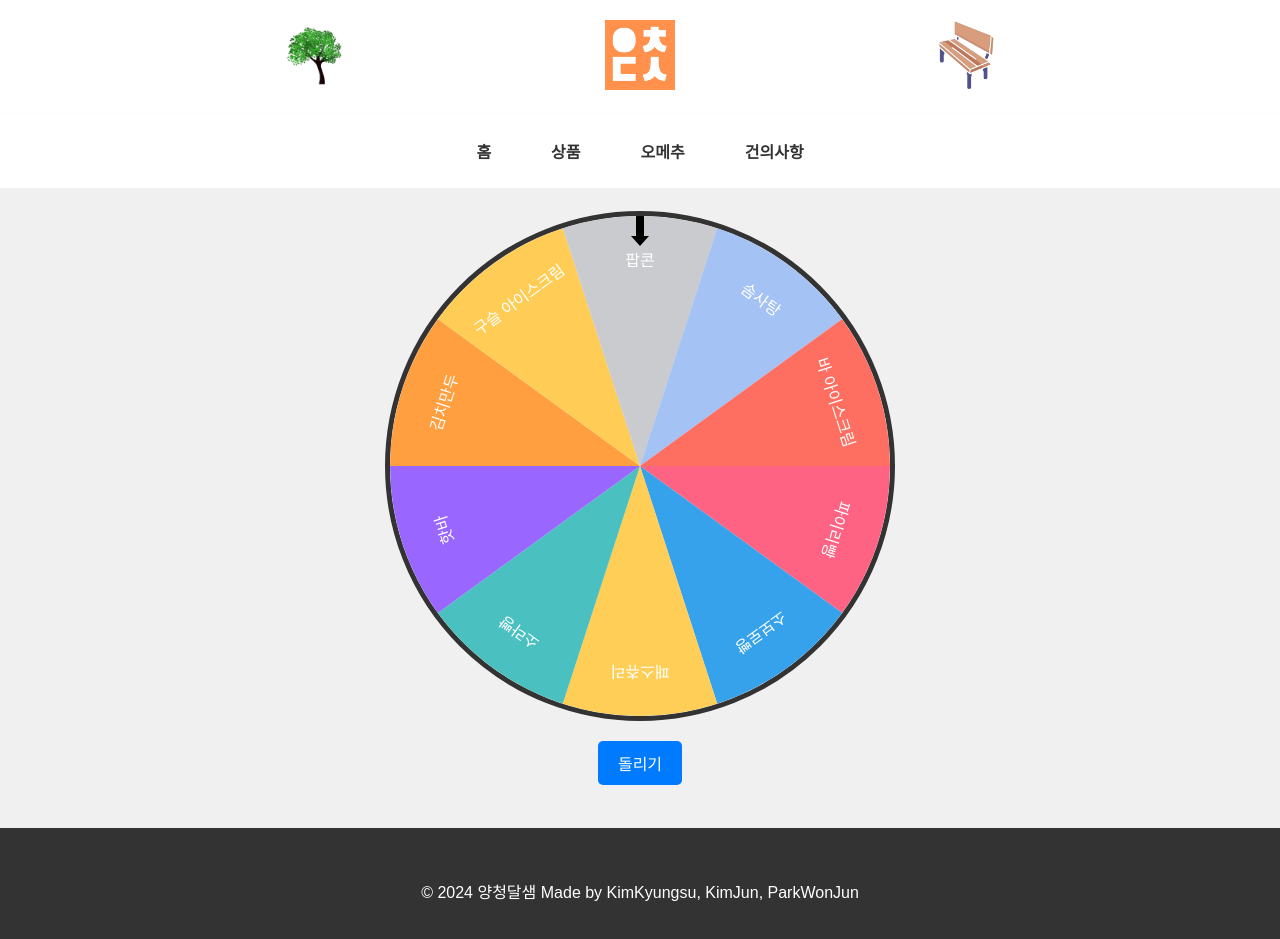
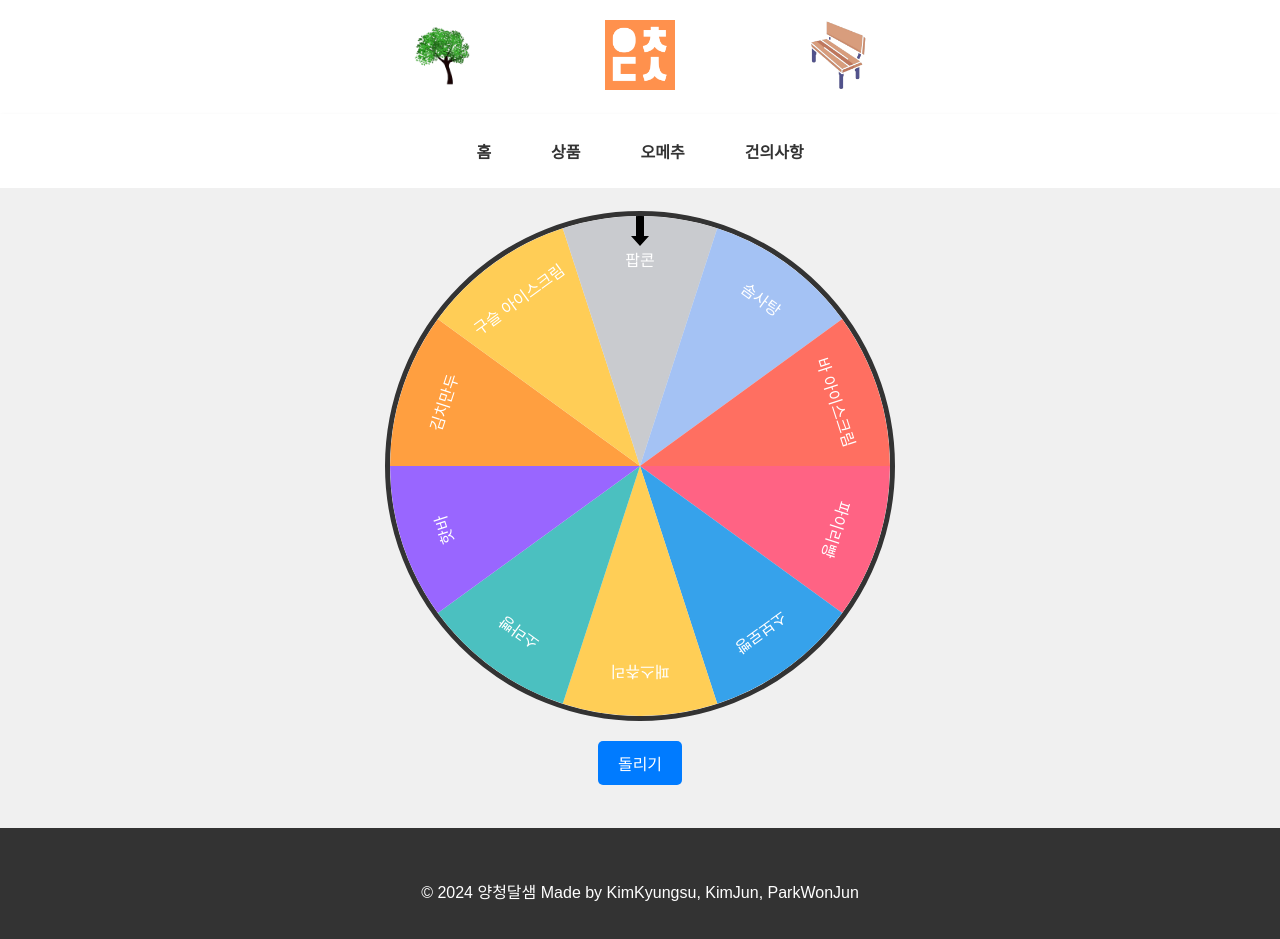
Before and after one commit to kkjun302/yc_store, a website: page public/html/omechu.html in a window 1280 px wide. Drawn offline with Linux system fonts and the light colour scheme.

Commit message:
Update omechu.html

```diff
--- a/public/html/omechu.html
+++ b/public/html/omechu.html
@@ -9,7 +9,7 @@
   </head>
   <body>
     <header>
-      <a href="#"><img style="width: 70px; margin: 0 20%;" src="../images/tree_icon.png" alt=""><img src="../images/icon.png" alt="" style="width: 70px;"><img style="margin: 0 20%; width: 70px;" src="../images/bench_icon.png" alt=""></a>
+      <a href="#"><img style="width: 70px; margin: 0 10%;" src="../images/tree_icon.png" alt=""><img src="../images/icon.png" alt="" style="width: 70px;"><img style="margin: 0 10%; width: 70px;" src="../images/bench_icon.png" alt=""></a>
      </header>
      <nav>
        <a href="./main.html">홈</a>
```
